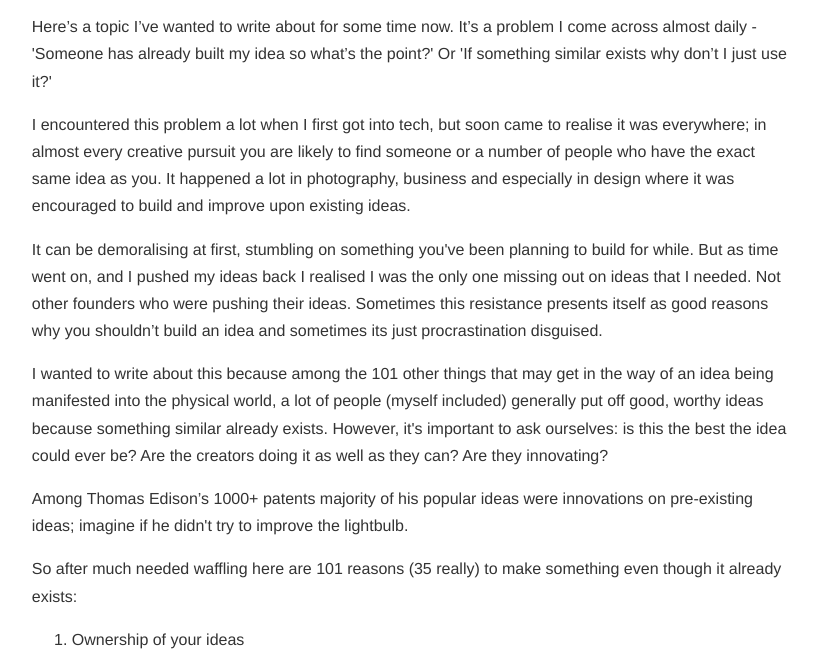
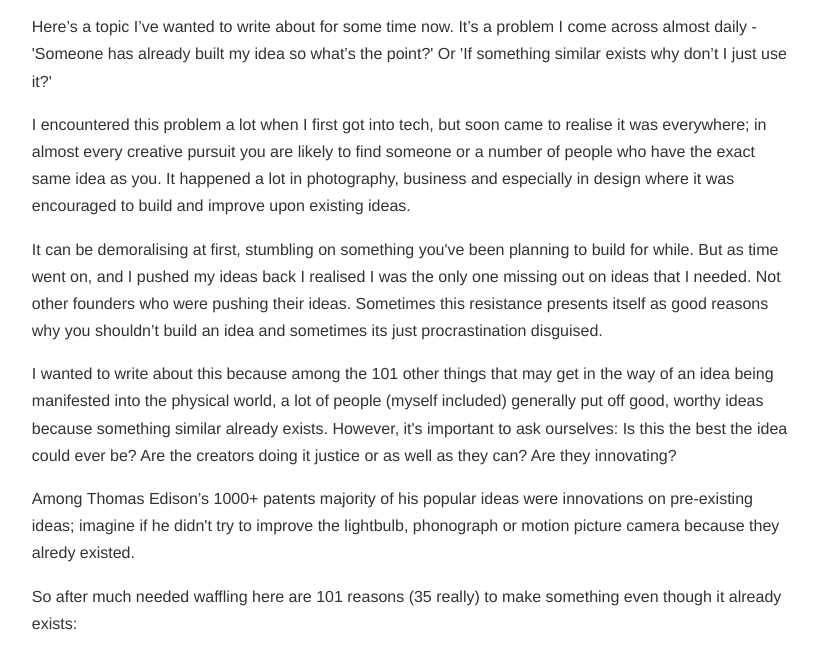
Before and after one commit to wlfbbz/mainwebsite, a plain HTML site: page SameIdea.html in a window 1280 px wide. Shown: the part 131-781 px from the top of the page, without its empty margins (229-1048 px from the left). Drawn offline with Linux system fonts and the light colour scheme.

Commit message:
same idea updated

```diff
--- a/SameIdea.html
+++ b/SameIdea.html
@@ -33,9 +33,9 @@
 
 	<p>It can be demoralising at first, stumbling on something you've been planning to build for while. But as time went on, and I pushed my ideas back I realised I was the only one missing out on ideas that I needed. Not other founders who were pushing their ideas. Sometimes this resistance presents itself as good reasons why you shouldn’t build an idea and sometimes its just procrastination disguised.</p>
 
-	<p>I wanted to write about this because among the 101 other things that may get in the way of an idea being manifested into the physical world, a lot of people (myself included) generally put off good, worthy ideas because something similar already exists. However, it's important to ask ourselves: is this the best the idea could ever be? Are the creators doing it as well as they can? Are they innovating?</p>
+	<p>I wanted to write about this because among the 101 other things that may get in the way of an idea being manifested into the physical world, a lot of people (myself included) generally put off good, worthy ideas because something similar already exists. However, it's important to ask ourselves: Is this the best the idea could ever be? Are the creators doing it justice or as well as they can? Are they innovating?</p>
 
-	<p>Among Thomas Edison’s 1000+ patents majority of his popular ideas were innovations on pre-existing ideas; imagine if he didn't try to improve the lightbulb.</p>
+	<p>Among Thomas Edison’s 1000+ patents majority of his popular ideas were innovations on pre-existing ideas; imagine if he didn't try to improve the lightbulb, phonograph or motion picture camera because they alredy existed.</p>
 
 	<p>So after much needed waffling here are 101 reasons (35 really) to make something even though it already exists:
 		<div>
```
